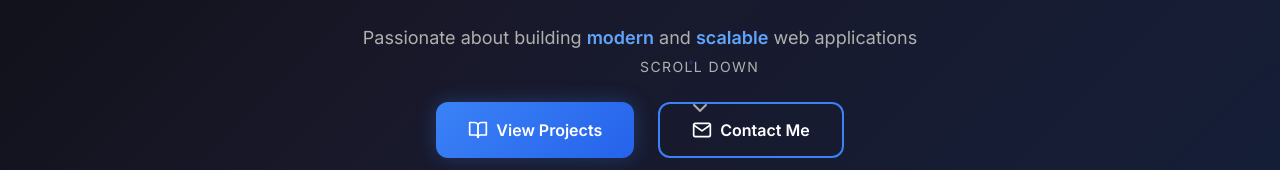
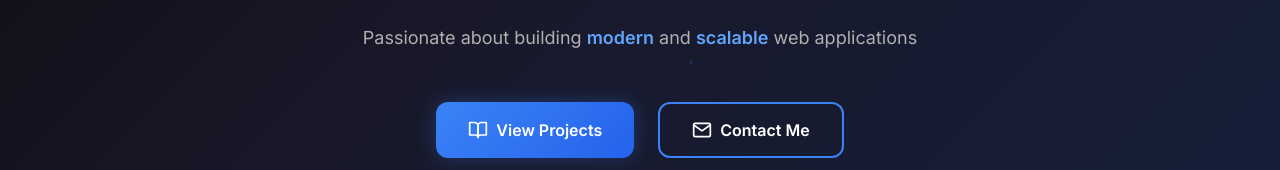
Before and after one commit to elmehdi05tabi/portfolio-, a React (Vite) app: page / in a window 1280 px wide. Shown: the part 541-711 px from the top of the page. Built offline with nearby package versions, Linux system fonts and the light colour scheme.

Commit message:
Remove scroll indicator from Hero component
Removed the scroll indicator section from the Hero component.

```diff
--- a/src/components/Hero.jsx
+++ b/src/components/Hero.jsx
@@ -102,23 +102,7 @@ function Hero() {
                         </button>
                     </div>
 
-                    <div className="hero-scroll">
-                        <div className="scroll-indicator">
-                            <span>Scroll Down</span>
-                            <svg
-                                width="24"
-                                height="24"
-                                viewBox="0 0 24 24"
-                                fill="none"
-                                stroke="currentColor"
-                                strokeWidth="2"
-                                strokeLinecap="round"
-                                strokeLinejoin="round"
-                            >
-                                <polyline points="6 9 12 15 18 9"></polyline>
-                            </svg>
-                        </div>
-                    </div>
+
                 </div>
             </div>
         </section>
```
